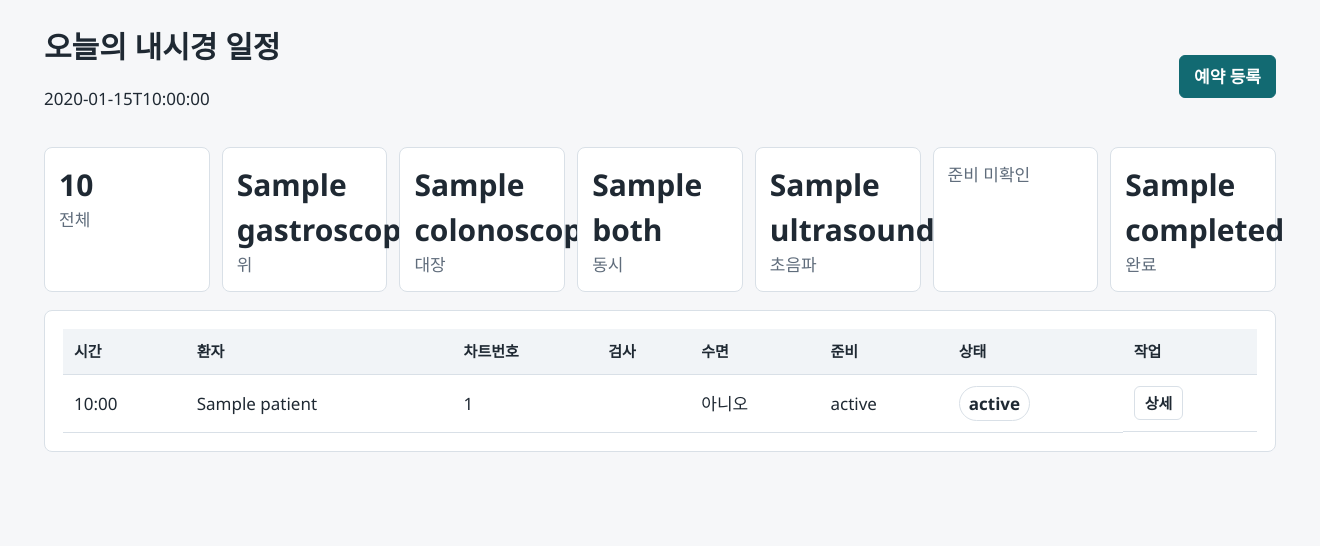
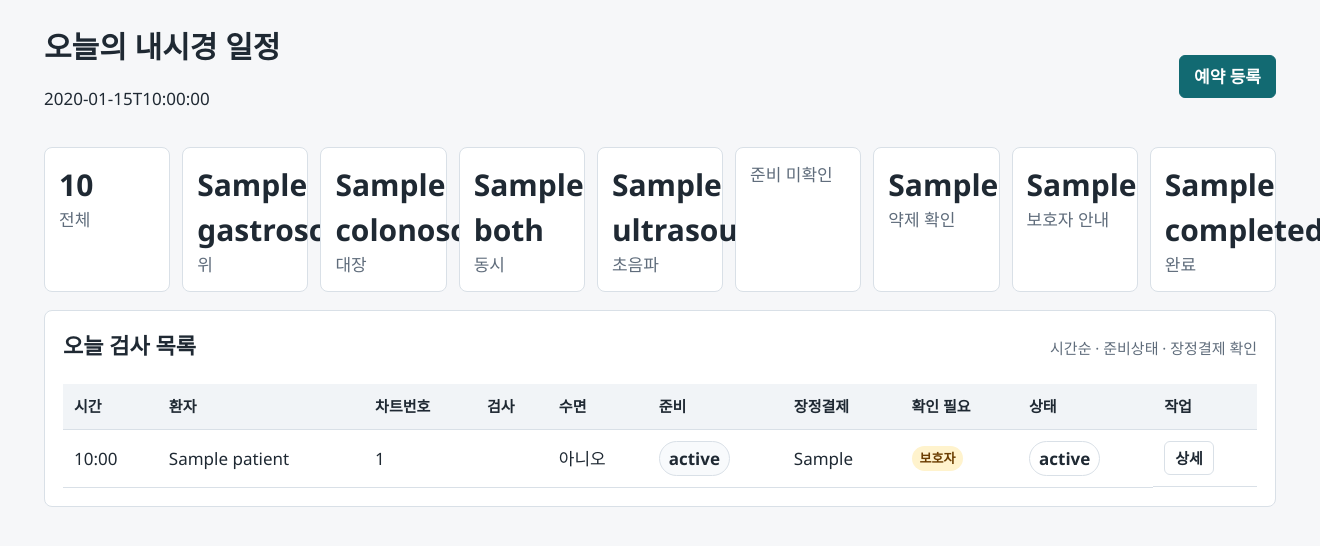
Before and after one commit to corcoidum/endoscopy-scheduler, a FastAPI app: template app/templates/today.html in a window 1320 px wide. Shown: the part 58-604 px from the top of the page. Run offline with FastAPI, Linux system fonts and the light colour scheme; the template is opened without the code that fills it: most values are stand-ins (such as "Sample title", 1, 10 or a date in 2020).

Commit message:
feat: improve today dashboard details

```diff
--- a/app/routers/appointments.py
+++ b/app/routers/appointments.py
@@ -216,6 +216,8 @@ def today(
         "both": sum(1 for item in appointments if item.endoscopy_type == EndoscopyType.both.value),
         "ultrasound": sum(1 for item in appointments if ultrasound_labels(item)),
         "not_prepared": sum(1 for item in appointments if item.preparation_status == PreparationStatus.not_done.value),
+        "medication_check": sum(1 for item in appointments if item.medication_check_required),
+        "guardian_notice": sum(1 for item in appointments if item.guardian_notice),
         "cancelled_or_no_show": sum(1 for item in appointments if item.status in [AppointmentStatus.cancelled.value, AppointmentStatus.no_show.value]),
         "completed": sum(1 for item in appointments if item.status == AppointmentStatus.completed.value),
     }
--- a/app/static/styles.css
+++ b/app/static/styles.css
@@ -44,6 +44,17 @@ a { color: inherit; }
 .page-title { display: flex; justify-content: space-between; gap: 16px; align-items: center; margin-bottom: 18px; }
 h1 { font-size: 30px; margin: 0; }
 h2 { font-size: 22px; margin: 0 0 12px; }
+.section-heading {
+  display: flex;
+  justify-content: space-between;
+  gap: 12px;
+  align-items: baseline;
+  margin-bottom: 10px;
+}
+.section-heading span {
+  color: var(--muted);
+  font-size: 15px;
+}
 .panel {
   background: var(--surface);
   border: 1px solid var(--border);
@@ -103,6 +114,22 @@ h2 { font-size: 22px; margin: 0 0 12px; }
   border: 1px solid var(--border);
   border-radius: 999px;
   padding: 4px 9px;
+  font-weight: 800;
+}
+.prep-label {
+  background: #f8fafc;
+}
+.mini-flags {
+  display: flex;
+  flex-wrap: wrap;
+  gap: 5px;
+}
+.mini-flags span:not(.muted) {
+  border-radius: 999px;
+  padding: 3px 8px;
+  background: #fff3cd;
+  color: #6b3d00;
+  font-size: 13px;
   font-weight: 800;
 }
 tr.status-취소, tr.status-노쇼 { color: #6b7280; background: #f3f4f6; }
--- a/app/templates/today.html
+++ b/app/templates/today.html
@@ -15,10 +15,16 @@
   <div><strong>{{ counts.both }}</strong><span>동시</span></div>
   <div><strong>{{ counts.ultrasound }}</strong><span>초음파</span></div>
   <div><strong>{{ counts.not_prepared }}</strong><span>준비 미확인</span></div>
+  <div><strong>{{ counts.medication_check }}</strong><span>약제 확인</span></div>
+  <div><strong>{{ counts.guardian_notice }}</strong><span>보호자 안내</span></div>
   <div><strong>{{ counts.completed }}</strong><span>완료</span></div>
 </section>
 
 <section class="panel">
+  <div class="section-heading">
+    <h2>오늘 검사 목록</h2>
+    <span>시간순 · 준비상태 · 장정결제 확인</span>
+  </div>
   <table class="data-table">
     <thead>
       <tr>
@@ -28,6 +34,8 @@
         <th>검사</th>
         <th>수면</th>
         <th>준비</th>
+        <th>장정결제</th>
+        <th>확인 필요</th>
         <th>상태</th>
         <th>작업</th>
       </tr>
@@ -40,7 +48,15 @@
         <td>{{ item.patient.chart_number }}</td>
         <td>{{ exam_summary(item) }}</td>
         <td>{{ "예" if item.sedation else "아니오" }}</td>
-        <td>{{ item.preparation_status }}</td>
+        <td><span class="status-label prep-label">{{ item.preparation_status }}</span></td>
+        <td>{{ item.bowel_prep_type or "-" }}</td>
+        <td>
+          <div class="mini-flags">
+            {% if item.medication_check_required %}<span>약제</span>{% endif %}
+            {% if item.guardian_notice %}<span>보호자</span>{% endif %}
+            {% if not item.medication_check_required and not item.guardian_notice %}<span class="muted">-</span>{% endif %}
+          </div>
+        </td>
         <td><span class="status-label">{{ item.status }}</span></td>
         <td class="actions">
           <a class="button small" href="/appointments/{{ item.id }}">상세</a>
@@ -52,7 +68,7 @@
         </td>
       </tr>
       {% else %}
-      <tr><td colspan="8" class="empty">오늘 예약이 없습니다.</td></tr>
+      <tr><td colspan="10" class="empty">오늘 예약이 없습니다.</td></tr>
       {% endfor %}
     </tbody>
   </table>
```
Also changed, not shown: tests/test_appointments.py (+35 -0 lines).
